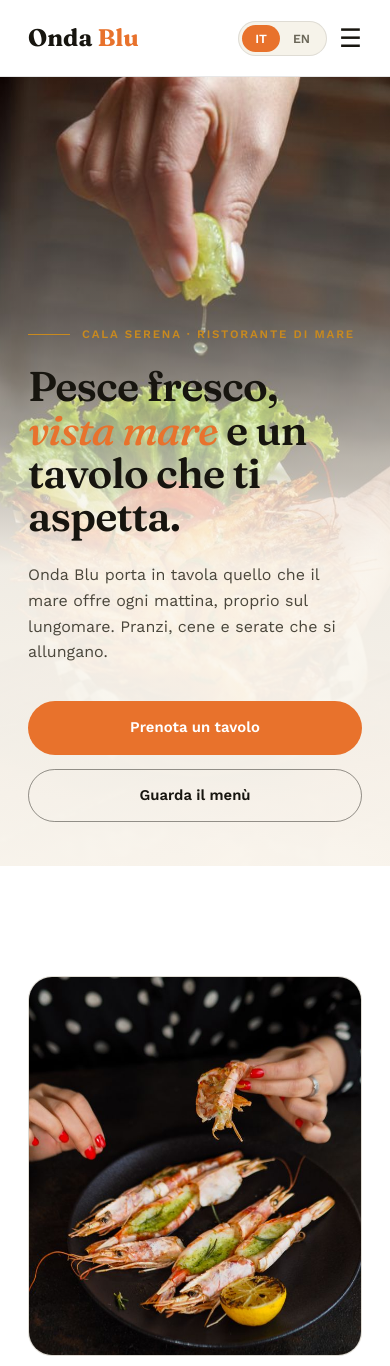
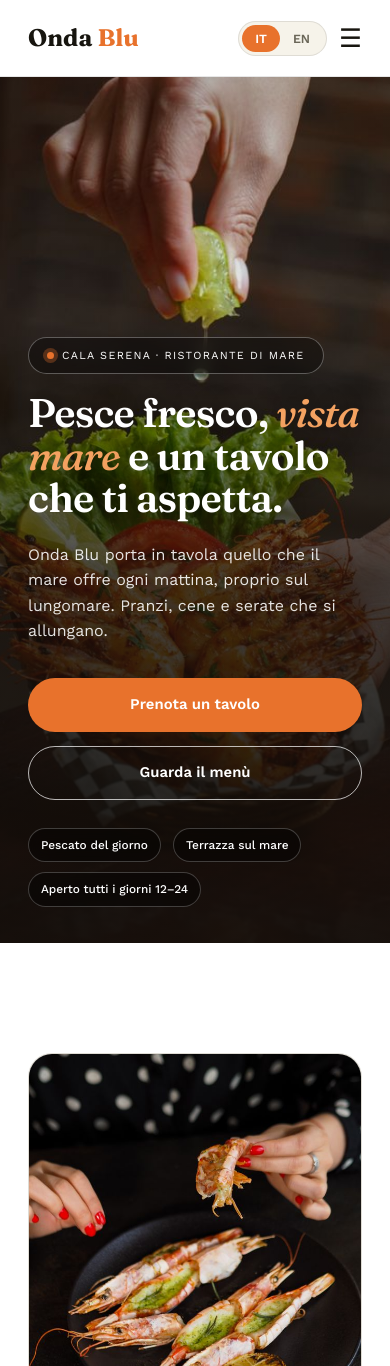
Before and after one commit to adamzoe-c/Black, a plain HTML site: page index.html in a window 390 px wide. Shown: the top 1366 px of the page. Drawn offline with nearby package versions, Linux system fonts and the light colour scheme.

Commit message:
Add files via upload

```diff
--- a/index.html
+++ b/index.html
@@ -65,29 +65,36 @@
   .btn-sm{padding:10px 22px; font-size:0.88rem;}
 
   /* HERO */
-  .hero{position:relative; min-height:calc(100vh - 76px); min-height:calc(100svh - 76px); display:flex; align-items:center; padding:0; overflow:hidden; color:var(--ink); background:var(--bg-alt);}
-  .hero-bg{position:absolute; inset:0;}
-  .hero-bg img{width:100%; height:100%; object-fit:cover; object-position:center;}
-  .hero-scrim{position:absolute; inset:0; background:linear-gradient(90deg, rgba(251,247,239,0.96) 0%, rgba(251,247,239,0.88) 32%, rgba(251,247,239,0.45) 58%, rgba(251,247,239,0) 82%);}
+  .hero{position:relative; min-height:calc(100vh - 76px); min-height:calc(100svh - 76px); display:flex; align-items:center; padding:0; overflow:hidden; color:#fff; background:#120d09;}
+  .hero-bg{position:absolute; top:0; right:0; bottom:0; width:62%;}
+  .hero-bg img{width:100%; height:100%; object-fit:cover; object-position:center 55%;}
+  .hero-scrim{position:absolute; inset:0; background:
+    linear-gradient(90deg, #120d09 0%, #120d09 36%, rgba(18,13,9,0.72) 52%, rgba(18,13,9,0.15) 80%, rgba(18,13,9,0.1) 100%),
+    linear-gradient(180deg, rgba(18,13,9,0.35) 0%, rgba(18,13,9,0) 30%, rgba(18,13,9,0.55) 100%);}
   .hero-inner{position:relative; z-index:2; width:100%; padding-top:80px; padding-bottom:80px;}
-  .hero-content{max-width:620px;}
-  .hero-badge{display:inline-flex; align-items:center; gap:12px; font-size:0.78rem; letter-spacing:0.2em; text-transform:uppercase; font-weight:600; color:var(--gold);}
-  .hero-badge::before{content:""; width:42px; height:1.5px; background:var(--gold);}
-  .hero h1{font-size:clamp(2.6rem,6.4vw,5.2rem); line-height:1.04; margin-top:22px; letter-spacing:-0.02em; font-weight:600;}
-  .hero h1 em{font-style:italic; color:var(--orange); font-weight:500;}
-  .hero p{margin-top:24px; max-width:46ch; font-size:1.08rem; color:#4a463b;}
-  .hero-actions{margin-top:36px; display:flex; gap:14px; flex-wrap:wrap;}
-  .hero .btn-ghost{border-color:rgba(23,21,15,0.45); color:var(--ink);}
-  .hero .btn-ghost:hover{background:var(--ink); border-color:var(--ink); color:#fff;}
+  .hero-content{max-width:600px;}
+  .hero-badge{display:inline-flex; align-items:center; gap:8px; font-size:0.74rem; letter-spacing:0.14em; text-transform:uppercase; border:1px solid rgba(255,255,255,0.3); background:rgba(0,0,0,0.35); backdrop-filter:blur(8px); -webkit-backdrop-filter:blur(8px); padding:9px 18px; border-radius:30px;}
+  .hero-badge::before{content:""; width:7px; height:7px; border-radius:50%; background:var(--orange); box-shadow:0 0 0 4px rgba(232,114,44,0.3);}
+  .hero h1{font-size:clamp(2.5rem,5.6vw,4.6rem); line-height:1.06; margin-top:24px; letter-spacing:-0.02em; text-shadow:0 2px 24px rgba(0,0,0,0.5);}
+  .hero h1 em{font-style:italic; color:#F4A261; font-weight:500;}
+  .hero p{margin-top:22px; max-width:48ch; font-size:1.06rem; color:rgba(255,255,255,0.88);}
+  .hero-actions{margin-top:34px; display:flex; gap:14px; flex-wrap:wrap;}
+  .hero-chips{list-style:none; display:flex; gap:10px 12px; flex-wrap:wrap; margin-top:38px;}
+  .hero-chips li{font-size:0.8rem; font-weight:500; padding:8px 16px; border-radius:30px; background:rgba(0,0,0,0.4); border:1px solid rgba(255,255,255,0.22); backdrop-filter:blur(8px); -webkit-backdrop-filter:blur(8px);}
   @media (max-width:820px){
-    .hero{align-items:flex-end; min-height:calc(100svh - 76px);}
-    .hero-scrim{background:linear-gradient(180deg, rgba(251,247,239,0) 0%, rgba(251,247,239,0.25) 30%, rgba(251,247,239,0.94) 62%, rgba(251,247,239,0.98) 100%);}
-    .hero-inner{padding-top:240px; padding-bottom:44px;}
+    .hero{align-items:flex-end;}
+    .hero-bg{width:100%;}
+    .hero-bg img{object-position:center 30%;}
+    .hero-scrim{background:linear-gradient(180deg, rgba(18,13,9,0.3) 0%, rgba(18,13,9,0.1) 25%, rgba(18,13,9,0.78) 58%, rgba(18,13,9,0.95) 100%);}
+    .hero-inner{padding-top:260px; padding-bottom:36px;}
+    .hero h1{margin-top:18px;}
+    .hero-chips{margin-top:28px;}
   }
   @media (max-width:560px){
     .hero-actions{flex-direction:column; align-items:stretch; max-width:340px;}
     .hero p{font-size:1rem;}
-    .hero-badge{font-size:0.72rem; letter-spacing:0.16em;}
+    .hero-badge{font-size:0.68rem; letter-spacing:0.12em;}
+    .hero-chips li{font-size:0.74rem; padding:7px 12px;}
   }
 
   /* ABOUT */
@@ -215,6 +222,11 @@
         <a href="#contatti" class="btn btn-primary" data-en="Book a Table">Prenota un tavolo</a>
         <a href="#menu" class="btn btn-ghost" data-en="See the Menu">Guarda il menù</a>
       </div>
+      <ul class="hero-chips">
+        <li data-en="Catch of the day">Pescato del giorno</li>
+        <li data-en="Waterfront terrace">Terrazza sul mare</li>
+        <li data-en="Open daily 12:00 – 24:00">Aperto tutti i giorni 12–24</li>
+      </ul>
     </div>
   </div>
 </section>
```
